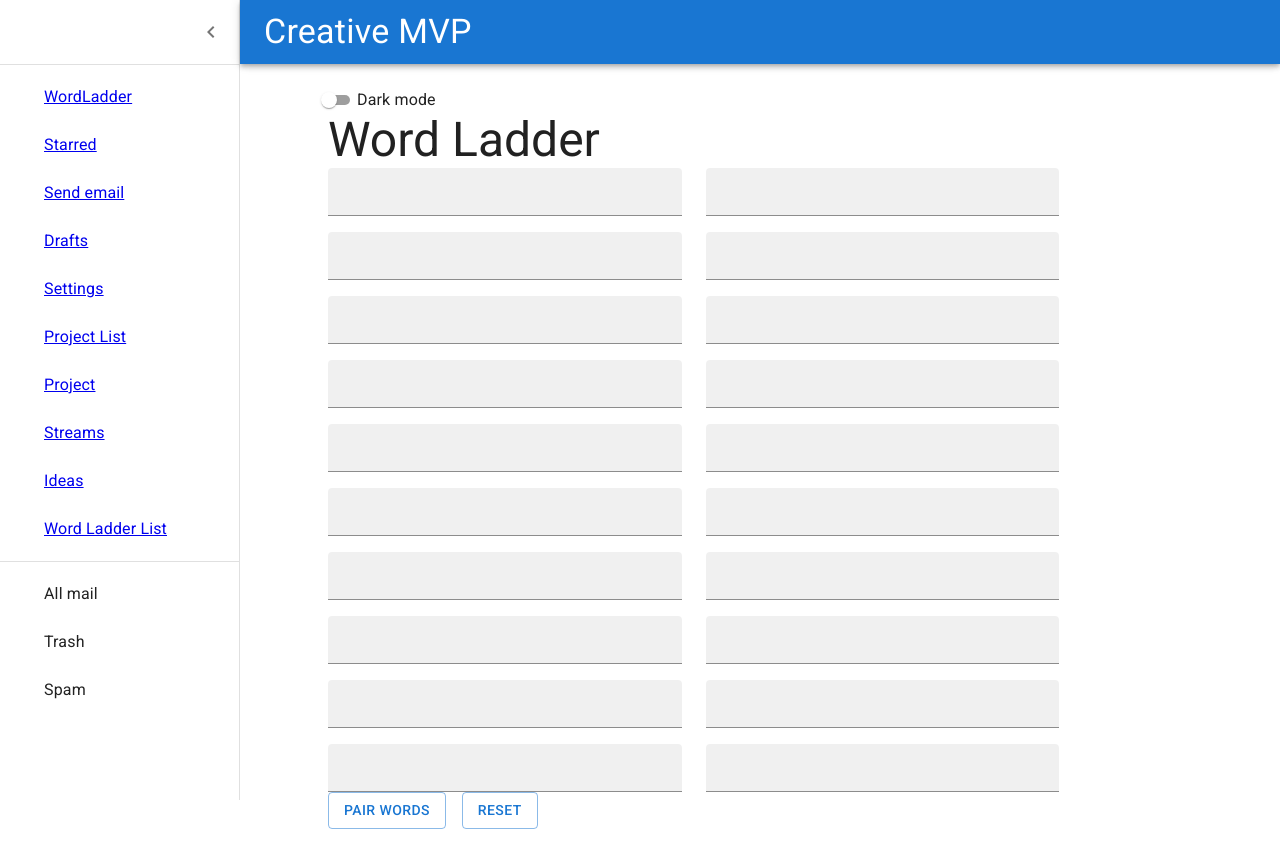
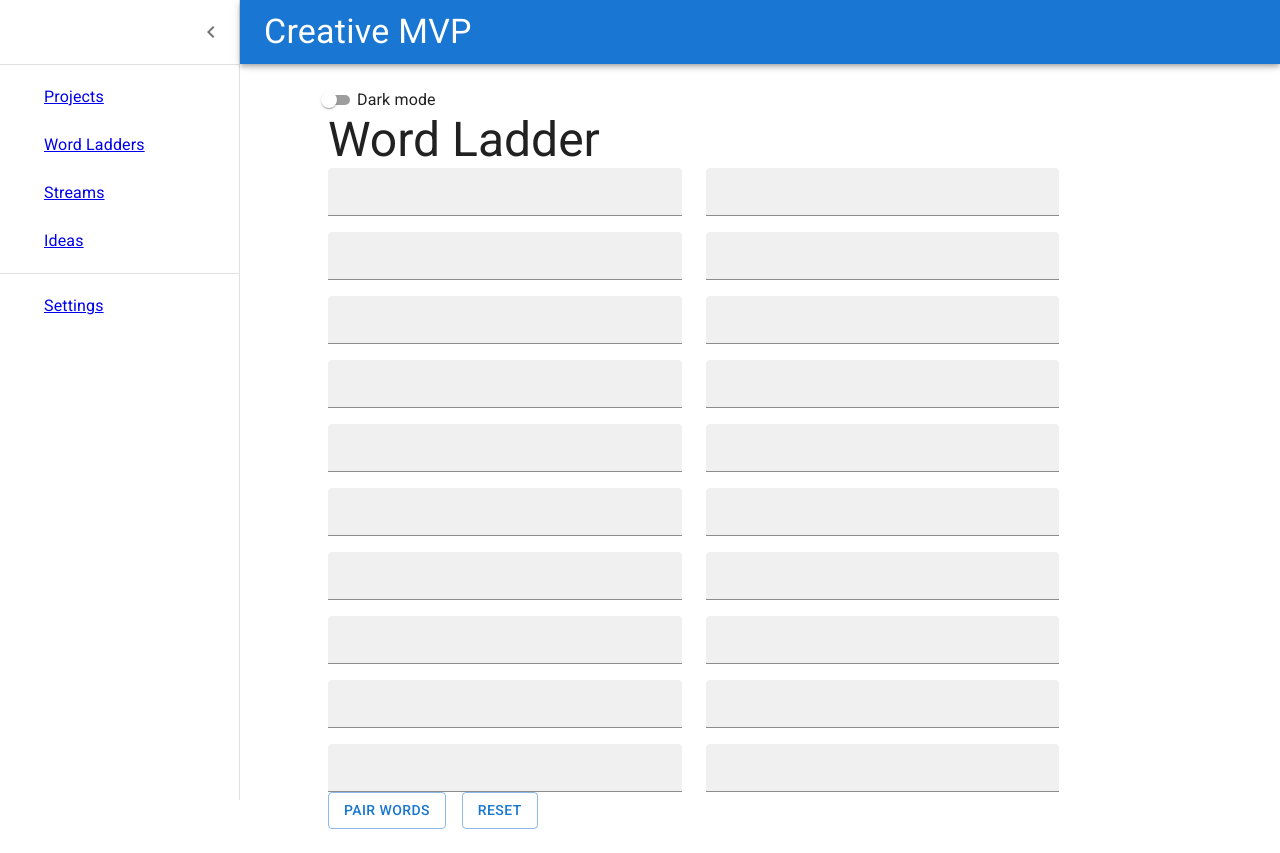
Before and after one commit to MichaelMulieri/creative-mvp, a React (Create React App) app in the folder client/: page /wordladder in a window 1280 px wide. Both pictures are taken after a click on the button 36 px from the left and 32 px from the top of the page. Built offline with nearby package versions, Linux system fonts and the light colour scheme.

Commit message:
edit routes

```diff
--- a/client/src/components/App/App.tsx
+++ b/client/src/components/App/App.tsx
@@ -53,16 +53,13 @@ function App() {
           </FormGroup>
           <Routes>
             <Route path="/" element={<HomePage />} />
+            <Route path="/projects" element={<ProjectListPage />} />
+            <Route path="/project" element={<ProjectPage />} />
+            <Route path="/wordladders" element={<WordLadderListPage />} />
             <Route path="/wordladder" element={<WordLadderPage />} />
-            <Route path="/settingspage" element={<SettingsPage />} />
-            <Route path="/projectlistpage" element={<ProjectListPage />} />
-            <Route path="/projecpage" element={<ProjectPage />} />
-            <Route path="/streamspage" element={<StreamsPage />} />
-            <Route path="/ideaspage" element={<IdeasPage />} />
-            <Route
-              path="/wordladderlistpage"
-              element={<WordLadderListPage />}
-            />
+            <Route path="/streams" element={<StreamsPage />} />
+            <Route path="/ideas" element={<IdeasPage />} />
+            <Route path="/settings" element={<SettingsPage />} />
           </Routes>
         </Box>
         <footer>footer placeholder</footer>
--- a/client/src/components/modules/AppNav/index.tsx
+++ b/client/src/components/modules/AppNav/index.tsx
@@ -81,18 +81,12 @@ const AppNav = ({ handleDrawerClose, open }: AppNavProps) => {
       <Divider />
       <List>
         {[
-          "WordLadder",
-          "Starred",
-          "Send email",
-          "Drafts",
-          "Settings",
-          "Project List",
-          "Project",
-          "Streams",
-          "Ideas",
-          "Word Ladder List",
-        ].map((text, index) => (
-          <ListItem key={text} disablePadding sx={{ display: "block" }}>
+          { label: "Projects", link: "projects" },
+          { label: "Word Ladders", link: "wordladders" },
+          { label: "Streams", link: "streams" },
+          { label: "Ideas", link: "ideas" },
+        ].map((link, index) => (
+          <ListItem key={link.link} disablePadding sx={{ display: "block" }}>
             <ListItemButton
               sx={{
                 minHeight: 48,
@@ -110,7 +104,7 @@ const AppNav = ({ handleDrawerClose, open }: AppNavProps) => {
                 {/* {index % 2 === 0 ? <InboxIcon /> : <MailIcon />} */}
               </ListItemIcon>
               <ListItemText sx={{ opacity: open ? 1 : 0 }}>
-                <Link to={text}>{text}</Link>
+                <Link to={link.link}>{link.label}</Link>
               </ListItemText>
             </ListItemButton>
           </ListItem>
@@ -118,8 +112,8 @@ const AppNav = ({ handleDrawerClose, open }: AppNavProps) => {
       </List>
       <Divider />
       <List>
-        {["All mail", "Trash", "Spam"].map((text, index) => (
-          <ListItem key={text} disablePadding sx={{ display: "block" }}>
+        {[{ label: "Settings", link: "settings" }].map((link, index) => (
+          <ListItem key={link.link} disablePadding sx={{ display: "block" }}>
             <ListItemButton
               sx={{
                 minHeight: 48,
@@ -136,7 +130,9 @@ const AppNav = ({ handleDrawerClose, open }: AppNavProps) => {
               >
                 {/* {index % 2 === 0 ? <InboxIcon /> : <MailIcon />} */}
               </ListItemIcon>
-              <ListItemText primary={text} sx={{ opacity: open ? 1 : 0 }} />
+              <ListItemText sx={{ opacity: open ? 1 : 0 }}>
+                <Link to={link.link}>{link.label}</Link>
+              </ListItemText>
             </ListItemButton>
           </ListItem>
         ))}
```
